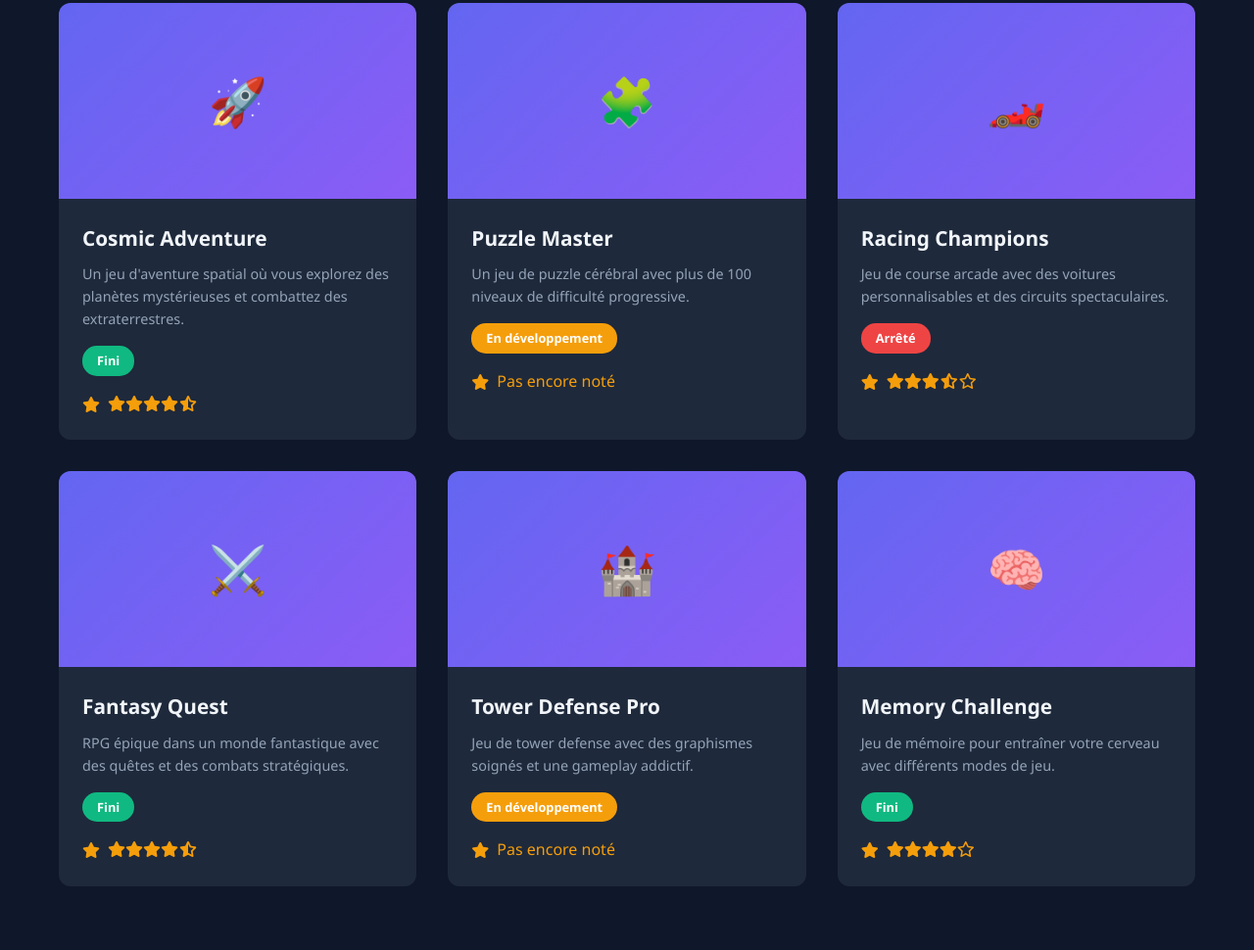
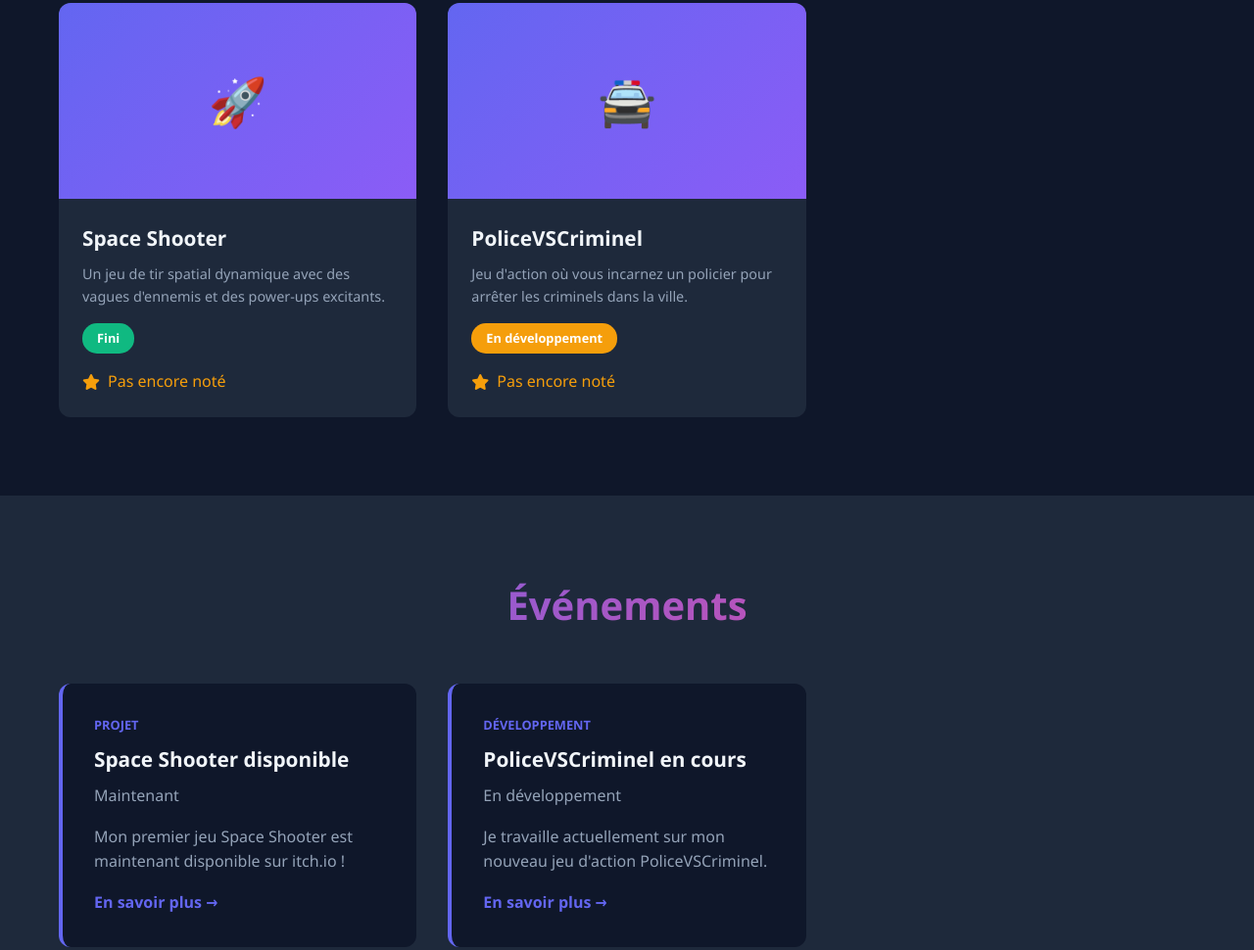
Before and after one commit to aboubacarouacho-oss/abcxrdev.github.io, a plain HTML site: page index.html in a window 1280 px wide. Shown: the part 1060-2030 px from the top of the page at 98% size. Drawn offline with Linux system fonts and the light colour scheme.

Commit message:
Personnalisation du site avec les vrais jeux et informations d'Abcxrdev

```diff
--- a/index.html
+++ b/index.html
@@ -3,7 +3,7 @@
 <head>
     <meta charset="UTF-8">
     <meta name="viewport" content="width=device-width, initial-scale=1.0">
-    <title>Mon Portfolio de Jeux Vidéo</title>
+    <title>Abcxrdev - Portfolio de Jeux Vidéo</title>
     <link rel="stylesheet" href="css/style.css">
     <link rel="stylesheet" href="https://cdnjs.cloudflare.com/ajax/libs/font-awesome/6.4.0/css/all.min.css">
 </head>
@@ -12,7 +12,7 @@
     <nav class="navbar">
         <div class="container">
             <div class="nav-brand">
-                <h1>GameDev Portfolio</h1>
+                <h1>Abcxrdev</h1>
             </div>
             <ul class="nav-menu">
                 <li><a href="#home" class="nav-link">Accueil</a></li>
@@ -34,8 +34,8 @@
     <section id="home" class="hero">
         <div class="container">
             <div class="hero-content">
-                <h1>Bienvenue dans mon univers de jeux vidéo</h1>
-                <p>Découvrez mes créations, mes projets en cours et rejoignez ma communauté de développeurs passionnés</p>
+                <h1>Bienvenue sur le portfolio de Abcxrdev</h1>
+                <p>Développeur de jeux vidéo passionné. Découvrez mes créations comme Space Shooter et mes projets en cours comme PoliceVSCriminel.</p>
                 <div class="hero-buttons">
                     <a href="#games" class="btn btn-primary">Voir mes jeux</a>
                     <a href="#contact" class="btn btn-secondary">Me contacter</a>
@@ -104,16 +104,12 @@
                     <p>N'hésitez pas à me contacter pour toute question, collaboration ou proposition.</p>
                     <div class="contact-details">
                         <div class="contact-item">
-                            <i class="fas fa-envelope"></i>
-                            <span>contact@monportfolio.com</span>
+                            <i class="fab fa-github"></i>
+                            <span>aboubacarouacho-oss</span>
                         </div>
                         <div class="contact-item">
-                            <i class="fab fa-twitter"></i>
-                            <span>@monportfolio</span>
-                        </div>
-                        <div class="contact-item">
-                            <i class="fab fa-discord"></i>
-                            <span>MonDiscord#1234</span>
+                            <i class="fas fa-gamepad"></i>
+                            <span>aboubacarouacho-oss.itch.io</span>
                         </div>
                     </div>
                 </div>
@@ -148,7 +144,7 @@
             <div class="footer-content">
                 <div class="footer-section">
                     <h3>À propos</h3>
-                    <p>Développeur de jeux vidéo passionné, créant des expériences uniques et immersives.</p>
+                    <p>Abcxrdev, développeur de jeux vidéo passionné créant des expériences uniques et immersives.</p>
                 </div>
                 <div class="footer-section">
                     <h3>Liens rapides</h3>
@@ -162,15 +158,13 @@
                 <div class="footer-section">
                     <h3>Suivez-moi</h3>
                     <div class="social-links">
-                        <a href="#"><i class="fab fa-twitter"></i></a>
-                        <a href="#"><i class="fab fa-github"></i></a>
-                        <a href="#"><i class="fab fa-discord"></i></a>
-                        <a href="#"><i class="fab fa-youtube"></i></a>
+                        <a href="https://github.com/aboubacarouacho-oss" target="_blank"><i class="fab fa-github"></i></a>
+                        <a href="https://aboubacarouacho-oss.itch.io" target="_blank"><i class="fas fa-gamepad"></i></a>
                     </div>
                 </div>
             </div>
             <div class="footer-bottom">
-                <p>&copy; 2024 GameDev Portfolio. Tous droits réservés.</p>
+                <p>&copy; 2024 Abcxrdev. Tous droits réservés.</p>
             </div>
         </div>
     </footer>
--- a/js/data.js
+++ b/js/data.js
@@ -2,83 +2,24 @@
 const games = [
     {
         id: 1,
-        title: "Cosmic Adventure",
-        description: "Un jeu d'aventure spatial où vous explorez des planètes mystérieuses et combattez des extraterrestres.",
+        title: "Space Shooter",
+        description: "Un jeu de tir spatial dynamique avec des vagues d'ennemis et des power-ups excitants.",
         status: "finished",
-        rating: 4.5,
+        rating: 0,
         image: "🚀",
         platforms: [
-            { name: "itch.io", url: "https://itch.io", icon: "fa-gamepad" },
-            { name: "Google Play", url: "https://play.google.com", icon: "fa-google-play" }
-        ],
-        comments: [
-            { author: "Player1", text: "Excellent jeu !", rating: 5, date: "2024-01-15", isPublic: true },
-            { author: "Gamer123", text: "J'adore les graphismes", rating: 4, date: "2024-01-10", isPublic: true }
-        ]
-    },
-    {
-        id: 2,
-        title: "Puzzle Master",
-        description: "Un jeu de puzzle cérébral avec plus de 100 niveaux de difficulté progressive.",
-        status: "development",
-        rating: 0,
-        image: "🧩",
-        platforms: [
-            { name: "itch.io", url: "https://itch.io", icon: "fa-gamepad" }
+            { name: "itch.io", url: "https://aboubacarouacho-oss.itch.io/spaceshooter", icon: "fa-gamepad" }
         ],
         comments: []
     },
     {
-        id: 3,
-        title: "Racing Champions",
-        description: "Jeu de course arcade avec des voitures personnalisables et des circuits spectaculaires.",
-        status: "stopped",
-        rating: 3.5,
-        image: "🏎️",
-        platforms: [
-            { name: "Microsoft Store", url: "https://microsoft.com/store", icon: "fa-windows" }
-        ],
-        comments: [
-            { author: "RacerX", text: "Dommage que ce soit arrêté", rating: 3, date: "2024-01-05", isPublic: true }
-        ]
-    },
-    {
-        id: 4,
-        title: "Fantasy Quest",
-        description: "RPG épique dans un monde fantastique avec des quêtes et des combats stratégiques.",
-        status: "finished",
-        rating: 4.8,
-        image: "⚔️",
-        platforms: [
-            { name: "App Store", url: "https://apple.com/app-store", icon: "fa-apple" },
-            { name: "Google Play", url: "https://play.google.com", icon: "fa-google-play" },
-            { name: "itch.io", url: "https://itch.io", icon: "fa-gamepad" }
-        ],
-        comments: [
-            { author: "RPGFan", text: "Le meilleur RPG que j'ai joué !", rating: 5, date: "2024-01-20", isPublic: true }
-        ]
-    },
-    {
-        id: 5,
-        title: "Tower Defense Pro",
-        description: "Jeu de tower defense avec des graphismes soignés et une gameplay addictif.",
+        id: 2,
+        title: "PoliceVSCriminel",
+        description: "Jeu d'action où vous incarnez un policier pour arrêter les criminels dans la ville.",
         status: "development",
         rating: 0,
-        image: "🏰",
+        image: "🚔",
         platforms: [],
-        comments: []
-    },
-    {
-        id: 6,
-        title: "Memory Challenge",
-        description: "Jeu de mémoire pour entraîner votre cerveau avec différents modes de jeu.",
-        status: "finished",
-        rating: 4.2,
-        image: "🧠",
-        platforms: [
-            { name: "itch.io", url: "https://itch.io", icon: "fa-gamepad" },
-            { name: "Google Play", url: "https://play.google.com", icon: "fa-google-play" }
-        ],
         comments: []
     }
 ];
@@ -87,34 +28,18 @@ const games = [
 const events = [
     {
         id: 1,
-        type: "Game Jam",
-        title: "Global Game Jam 2024",
-        date: "2024-01-26 - 2024-01-28",
-        description: "Participation à la Game Jam mondiale avec une équipe de 5 développeurs.",
-        link: "https://globalgamejam.org"
+        type: "Projet",
+        title: "Space Shooter disponible",
+        date: "Maintenant",
+        description: "Mon premier jeu Space Shooter est maintenant disponible sur itch.io !",
+        link: "https://aboubacarouacho-oss.itch.io/spaceshooter"
     },
     {
         id: 2,
-        type: "Recrutement",
-        title: "Recherche d'artistes 2D",
-        date: "Disponible maintenant",
-        description: "Je recherche des artistes 2D talentueux pour collaborer sur mes projets futurs.",
-        link: "#contact"
-    },
-    {
-        id: 3,
-        type: "Game Jam",
-        title: "Ludum Dare 55",
-        date: "2024-04-12 - 2024-04-15",
-        description: "Préparation pour la prochaine Ludum Dare, thème à venir.",
-        link: "https://ldjam.com"
-    },
-    {
-        id: 4,
-        type: "Événement",
-        title: "Sortie de Cosmic Adventure 2.0",
-        date: "2024-02-15",
-        description: "Mise à jour majeure avec de nouveaux niveaux et fonctionnalités.",
+        type: "Développement",
+        title: "PoliceVSCriminel en cours",
+        date: "En développement",
+        description: "Je travaille actuellement sur mon nouveau jeu d'action PoliceVSCriminel.",
         link: "#games"
     }
 ];
@@ -123,38 +48,28 @@ const events = [
 const blogPosts = [
     {
         id: 1,
-        title: "Comment j'ai créé mon premier jeu",
-        date: "2024-01-15",
-        excerpt: "Retour sur mon parcours dans le développement de jeux vidéo et les leçons apprises.",
-        image: "🎮",
+        title: "La création de Space Shooter",
+        date: "2024-09-17",
+        excerpt: "Retour sur le développement de mon premier jeu Space Shooter et les défis rencontrés.",
+        image: "🚀",
         content: "Contenu complet de l'article..."
     },
     {
         id: 2,
-        title: "Les meilleurs outils pour développeurs indépendants",
-        date: "2024-01-10",
-        excerpt: "Découverte des outils essentiels pour créer des jeux de qualité.",
-        image: "🛠️",
-        content: "Contenu complet de l'article..."
-    },
-    {
-        id: 3,
-        title: "Mon expérience à la Global Game Jam",
-        date: "2024-01-05",
-        excerpt: "Récit de ma participation à la Game Jam et ce que j'y ai appris.",
-        image: "🎯",
+        title: "PoliceVSCriminel : Teaser",
+        date: "2024-09-17",
+        excerpt: "Découvrez mon prochain projet de jeu d'action actuellement en développement.",
+        image: "🚔",
         content: "Contenu complet de l'article..."
     }
 ];
 
 // Sample Data for Gallery
 const galleryItems = [
-    { id: 1, image: "🎮", title: "Gameplay Screenshot 1" },
-    { id: 2, image: "🎨", title: "Character Design" },
-    { id: 3, image: "🌍", title: "Environment Art" },
-    { id: 4, image: "⚔️", title: "Battle Scene" },
-    { id: 5, image: "🏰", title: "Castle Concept" },
-    { id: 6, image: "🚀", title: "Space Scene" },
-    { id: 7, image: "🧩", title: "Puzzle Design" },
-    { id: 8, image: "🎪", title: "UI Design" }
+    { id: 1, image: "🚀", title: "Space Shooter - Gameplay" },
+    { id: 2, image: "🚔", title: "PoliceVSCriminel - Concept" },
+    { id: 3, image: "�", title: "Game Dev Process" },
+    { id: 4, image: "�️", title: "Development Tools" },
+    { id: 5, image: "🎯", title: "Game Design" },
+    { id: 6, image: "�", title: "Future Projects" }
 ];
```
